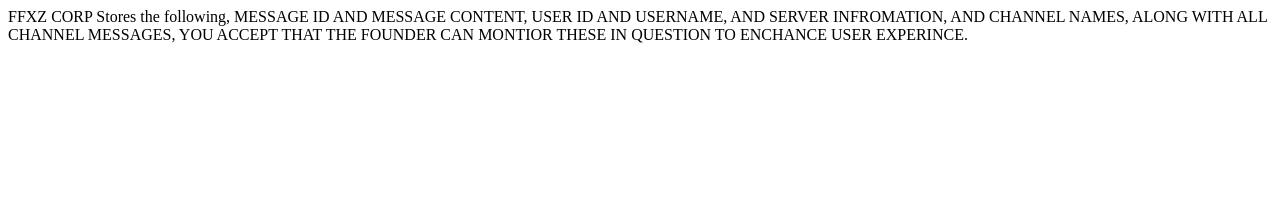
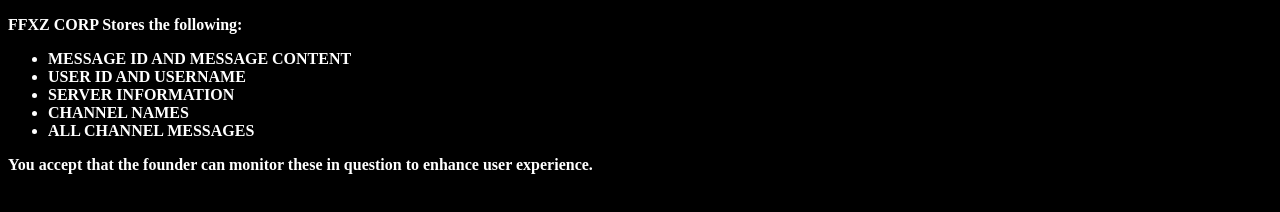
Before and after one commit to FinFir/Policy, a plain HTML site: page index.html in a window 1280 px wide. Drawn offline with Linux system fonts and the light colour scheme.

Commit message:
Update index.html

```diff
--- a/index.html
+++ b/index.html
@@ -1 +1,26 @@
-FFXZ CORP Stores the following, MESSAGE ID AND MESSAGE CONTENT, USER ID AND USERNAME, AND SERVER INFROMATION, AND CHANNEL NAMES, ALONG WITH ALL CHANNEL MESSAGES, YOU ACCEPT THAT THE FOUNDER CAN MONTIOR THESE IN QUESTION TO ENCHANCE USER EXPERINCE.
+<!DOCTYPE html>
+<html lang="en">
+<head>
+    <meta charset="UTF-8">
+    <meta name="viewport" content="width=device-width, initial-scale=1.0">
+    <title>FFXZ CORP</title>
+    <style>
+        body {
+            background-color: black;
+            color: white;
+            font-weight: bold;
+        }
+    </style>
+</head>
+<body>
+    <p>FFXZ CORP Stores the following:</p>
+    <ul>
+        <li>MESSAGE ID AND MESSAGE CONTENT</li>
+        <li>USER ID AND USERNAME</li>
+        <li>SERVER INFORMATION</li>
+        <li>CHANNEL NAMES</li>
+        <li>ALL CHANNEL MESSAGES</li>
+    </ul>
+    <p>You accept that the founder can monitor these in question to enhance user experience.</p>
+</body>
+</html>
```
